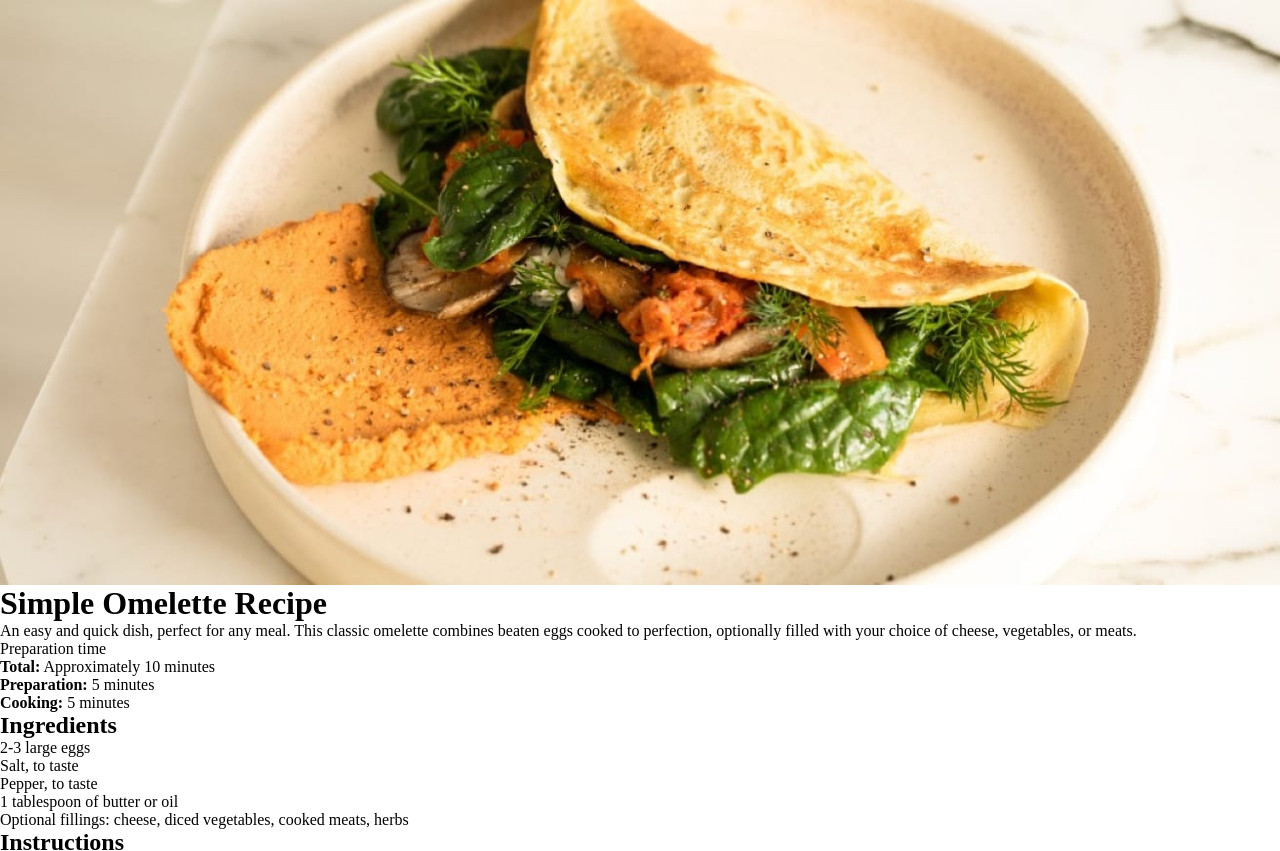
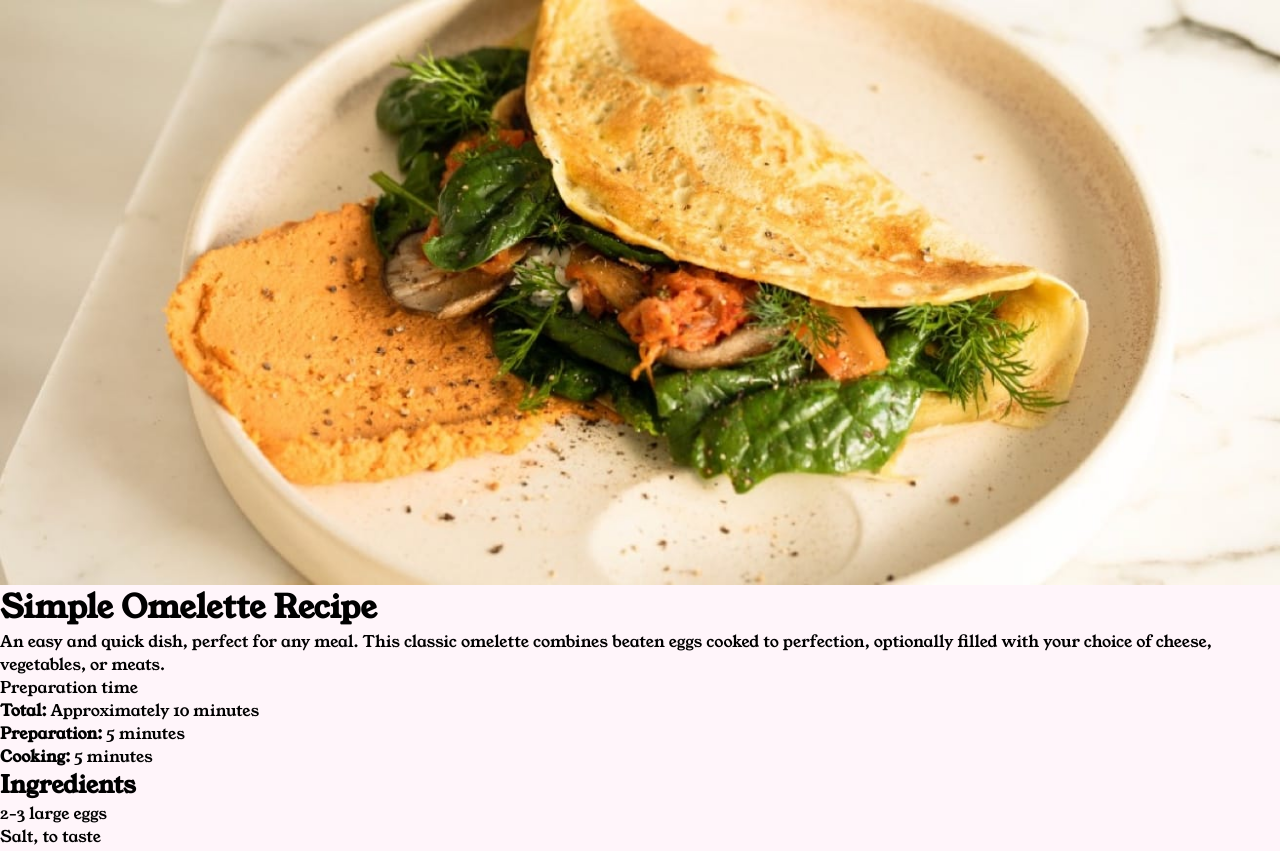
Before and after one commit to Emmanuel-Malik/axia-africa-recipe-page, a plain HTML site: page index.html in a window 1280 px wide. Shown: the top 851 px of the page. Drawn offline with Linux system fonts and the light colour scheme.

Commit message:
css starts

```diff
--- a/index.html
+++ b/index.html
@@ -2,12 +2,13 @@
 <html lang="en">
 <head>
   <meta charset="UTF-8">
-  <meta name="viewport" content="width=device-width, initial-scale=1.0"> <!-- displays site properly based on user's device -->
+  <meta name="viewport" content="width=device-width, initial-scale=1.0">
+  <meta name="author" content="Emmanuel Malik">
 
   <link rel="icon" type="image/png" sizes="32x32" href="./assets/images/favicon-32x32.png">
   <link rel="stylesheet" href="/styles/styles.css">
 
-  <title>Frontend Mentor | Recipe page</title>
+  <title>Axia Africa | Recipe page</title>
 </head>
 <body>
 
--- a/styles/styles.css
+++ b/styles/styles.css
@@ -1,3 +1,5 @@
+@import url('https://fonts.googleapis.com/css2?family=Young+Serif&display=swap');
+
 /* RESET */
 *,
 *::after,
@@ -13,6 +15,15 @@ img {
   height: auto;
 }
 
+
+/* GENERAL */
+body {
+  min-height: 100vh;
+  width: 100%;
+  background-color: hsl(330, 100%, 98%);
+  font-family: "Young Serif", serif;
+}
+
 .attribution {
   font-size: 11px;
   text-align: center;
```
